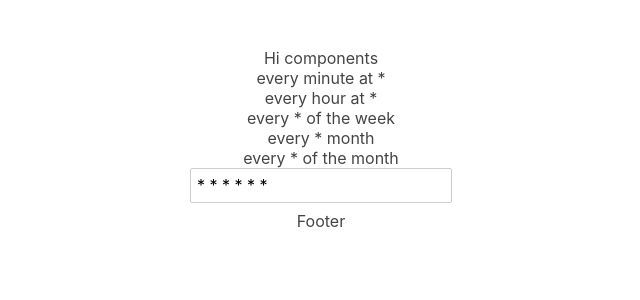
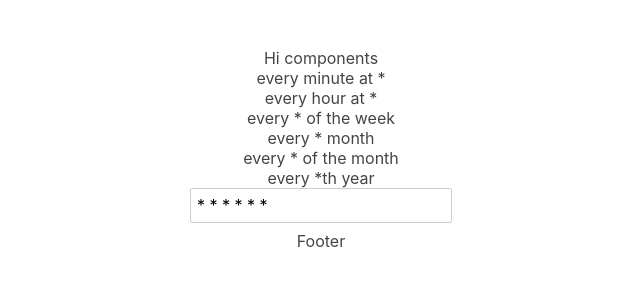
Before and after one commit to BlackBinary/aws-cron, a Svelte app: page / in a window 1280 px wide. Shown: the top 300 px of the page, without its empty margins (359-999 px from the left). Built offline with nearby package versions, Linux system fonts and the light colour scheme.

Commit message:
Add year

```diff
--- a/src/components/cronchecker.svelte
+++ b/src/components/cronchecker.svelte
@@ -7,6 +7,7 @@
         dayOfWeek,
         month,
         dayOfMonth,
+        year,
     ] = cron.split(' ');
 </script>
 
@@ -16,6 +17,7 @@
     every {dayOfWeek} of the week<br>
     every {month} month<br>
     every {dayOfMonth} of the month<br>
+    every {year}th year<br>
     <input bind:value={cron}>
 </main>
 
```
